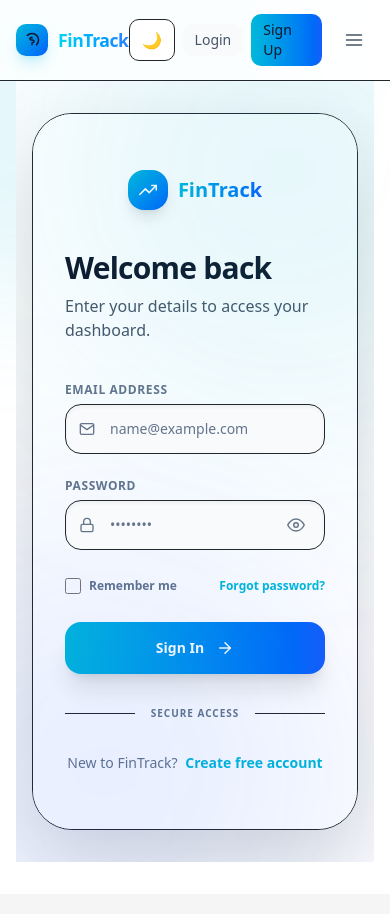
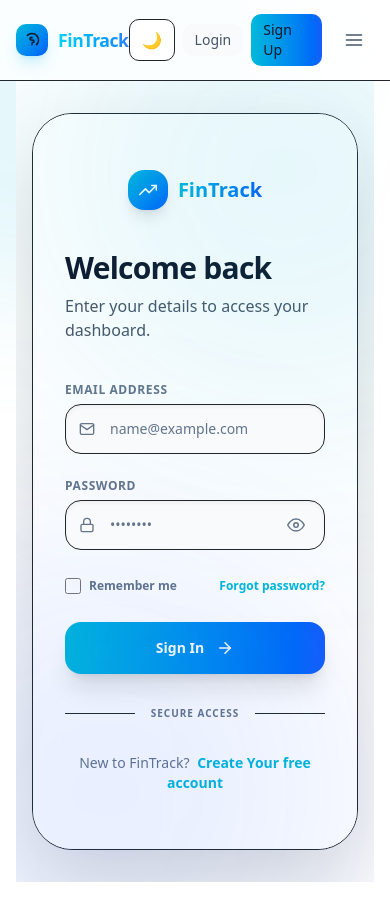
Before and after one commit to patel192/Expense-Manager-Frontend, a React (Vite) app: page /login in a window 390 px wide. Built offline with nearby package versions, Linux system fonts and the light colour scheme.

Commit message:
feat: add new login page with responsive layout and validation

```diff
--- a/src/Login.jsx
+++ b/src/Login.jsx
@@ -337,7 +337,7 @@ export const Login = () => {
               to="/signup"
               className="text-cyan-500 hover:text-cyan-600 font-bold transition-colors ml-1"
             >
-              Create free account
+              Create Your free account
             </Link>
           </p>
         </div>
```
